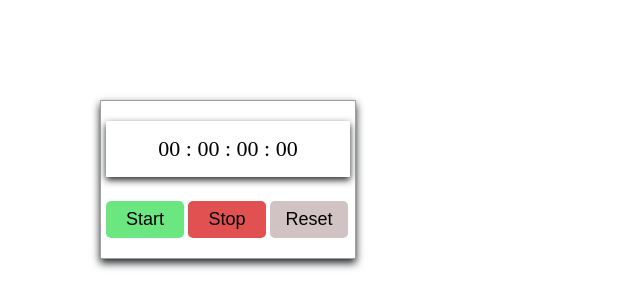
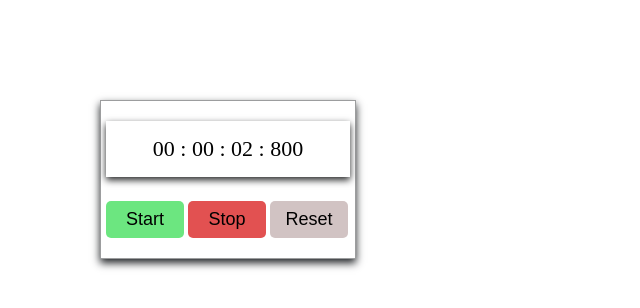
Before and after one commit to GaelTikeng/Stop-watch, a plain HTML site: page index.html in a window 1280 px wide. Both pictures are taken after a click on the button "Start". Shown: the full height of the page, 0-640 px from the left. Drawn offline with Linux system fonts and the light colour scheme.

Commit message:
setting time

```diff
--- a/index.html
+++ b/index.html
@@ -12,7 +12,7 @@
 
     <div id="textarea">
       <div class="timer">
-        00 : 00 : 00 : 00
+        00 : 00 : 00 : 000
       </div>
     </div>
     <div class="btns">
@@ -26,7 +26,7 @@
 <script>
   let [milliseconds, seconds, minutes, hours] = [0, 0, 0, 0]
   let int = null
-  let timeRef = document.getElementsByClassName('timer')
+  let timeRef = document.querySelector('.timer')
   let start = document.getElementById('start')
   let stop = document.getElementById('stop')
   let reset = document.getElementById('reset')
@@ -45,6 +45,12 @@
         }
       }
     }
+    let h = hours < 10 ? "0" + hours : hours
+    let m = minutes < 10 ? "0" + minutes : minutes
+    let s = seconds < 10 ? "0" + seconds : seconds
+    let ms =  milliseconds < 10 ? "00" + milliseconds : milliseconds < 100 ? "00" + milliseconds : milliseconds
+
+    timeRef.innerHTML = `${h} : ${m} : ${s} : ${ms}`
   }
 
   function startButton () {
@@ -61,9 +67,8 @@
 
   function resetButton () {
     [milliseconds, seconds, minutes, hours] = [0, 0, 0, 0]
-    timeRef.innerHTML = '00 : 00 : 00 : 000'
+    timeRef.innerHTML = "00 : 00 : 00 : 000"
   }
-
 
 </script>
 
```
